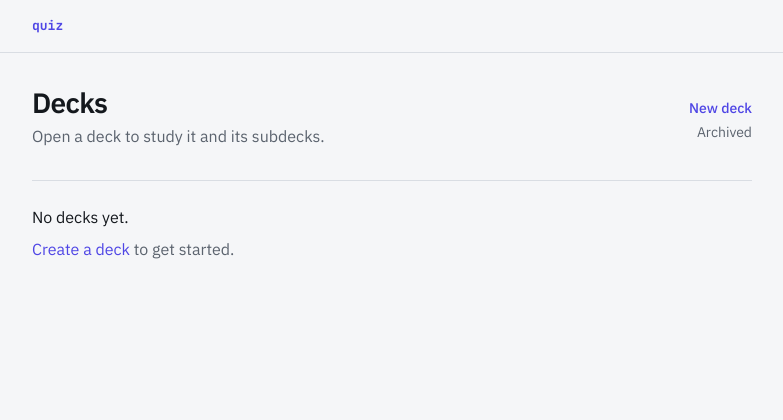
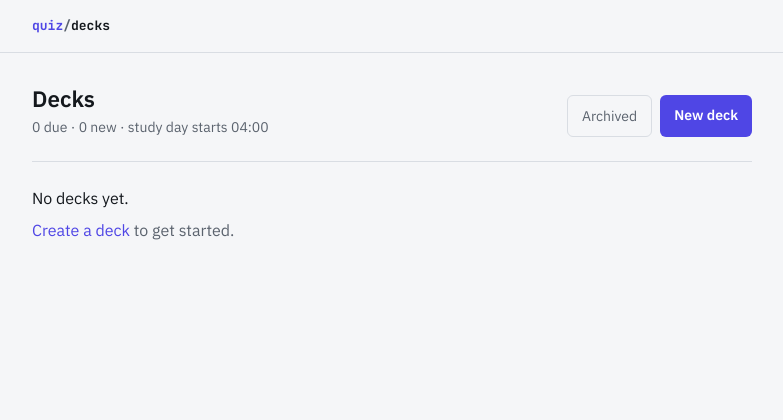
Before and after one commit to danielh-official/quiz-api, a Python web app: template app/templates/app/decks.html in a window 1280 px wide. Shown: the top 420 px of the page, without its empty margins (248-1031 px from the left). Run offline with Jinja, Linux system fonts and the light colour scheme; the template is opened without the code that fills it, so the values that code supplies are empty; style sheets or scripts are compiled from the project's sources.

Commit message:
Show the deck list as a focus-mode table with load and retention.
Columns for due, new, a 7-day load sparkline and retention from
stats.activity (web only; REST/MCP list_decks are unchanged). Adds a
due/new summary line, button-style Archived / New deck links and a
quiz/decks breadcrumb in the header.

Co-Authored-By: Claude Opus 5.5 <noreply@anthropic.com>

```diff
--- a/app/templates/app/decks.html
+++ b/app/templates/app/decks.html
@@ -1,37 +1,55 @@
 {% extends "app/layout.html" %}
 {% block title %}Decks{% endblock %}
+{% block crumb %}<span class="text-mute">/</span>decks{% endblock %}
 {% block content %}
-<div class="mb-8 flex items-baseline justify-between gap-4">
+{% set tops = decks | selectattr("depth", "equalto", 0) | list %}
+<div class="mb-6 flex flex-wrap items-end justify-between gap-4">
     <div>
-        <h1 class="mb-1 text-[1.75rem] font-semibold leading-tight tracking-tight text-ink">Decks</h1>
-        <p class="text-mute">Open a deck to study it and its subdecks.</p>
+        <h1 class="mb-1 text-[1.4rem] font-semibold leading-tight text-ink">Decks</h1>
+        <p class="text-sm tabular-nums text-mute">{{ tops | sum(attribute="due") }} due · {{ tops | sum(attribute="new") }} new · study day starts 04:00</p>
     </div>
-    <div class="flex shrink-0 flex-col items-end gap-1 text-sm">
-        <a class="font-medium text-accent no-underline hover:underline" href="/app/decks/new">New deck</a>
-        <a class="text-mute no-underline hover:text-ink" href="/app/archived">Archived</a>
+    <div class="flex gap-2 text-sm">
+        <a class="rounded-md border border-line px-3.5 py-2.5 text-mute no-underline hover:text-ink" href="/app/archived">Archived</a>
+        <a class="rounded-md bg-accent px-3.5 py-2.5 font-semibold text-accent-fg no-underline" href="/app/decks/new">New deck</a>
     </div>
 </div>
 
 {% if decks %}
-<ul class="list-none border-t border-line p-0">
-    {% for d in decks %}
-    <li class="relative border-b border-line {% if d.due > 0 %}border-l-[3px] border-l-due{% else %}border-l-[3px] border-l-transparent{% endif %}">
-        <a class="flex items-baseline justify-between gap-4 py-3 pr-1 text-ink no-underline hover:text-accent"
-           style="padding-left: calc(0.75rem + {{ d.depth * 1.25 }}rem)"
-           href="/app/decks/{{ d.id }}">
-            <span class="min-w-0 font-medium {% if d.depth %}font-normal{% endif %}">{{ d.name }}</span>
-            <span class="flex shrink-0 items-baseline gap-3 text-sm tabular-nums text-mute">
-                {% if d.due > 0 %}
-                <span class="font-medium text-due">{{ d.due }} due</span>
-                {% else %}
-                <span>{{ d.due }} due</span>
-                {% endif %}
-                <span>{{ d.new }} new</span>
-            </span>
-        </a>
-    </li>
-    {% endfor %}
-</ul>
+<div class="overflow-x-auto rounded-lg border border-line">
+    <table class="w-full min-w-[600px] border-collapse text-sm">
+        <thead>
+            <tr class="bg-surface text-left font-mono text-xs text-mute">
+                <th class="px-4 py-2.5 font-medium">Deck</th>
+                <th class="w-16 px-4 py-2.5 text-right font-medium">Due</th>
+                <th class="w-16 px-4 py-2.5 text-right font-medium">New</th>
+                <th class="w-36 px-4 py-2.5 font-medium">Load · 7 days</th>
+                <th class="w-24 px-4 py-2.5 text-right font-medium">Retention</th>
+            </tr>
+        </thead>
+        <tbody>
+            {% for d in decks %}
+            {% set peak = d.load | max %}
+            <tr class="border-t border-line hover:bg-surface">
+                <td class="p-0">
+                    <a class="block py-3 pr-4 text-ink no-underline {% if not d.depth %}font-semibold{% endif %}"
+                       style="padding-left: calc(1rem + {{ d.depth * 1.25 }}rem)"
+                       href="/app/decks/{{ d.id }}">{% if d.depth %}<span class="font-mono text-mute">└ </span>{% endif %}{{ d.name }}</a>
+                </td>
+                <td class="px-4 py-3 text-right font-mono tabular-nums {% if d.due > 0 %}font-bold text-due{% else %}text-mute{% endif %}">{{ d.due }}</td>
+                <td class="px-4 py-3 text-right font-mono tabular-nums text-mute">{{ d.new }}</td>
+                <td class="px-4 py-3">
+                    <div class="flex h-[18px] items-end gap-[3px]" role="img" aria-label="Due over the next 7 days: {{ d.load | join(', ') }}" title="{{ d.load | join(' · ') }}">
+                        {% for n in d.load %}
+                        <span class="w-2 rounded-[1px] {% if n %}bg-accent/70{% else %}bg-line{% endif %}" style="height: {{ ((n / peak * 100) if peak else 0) | round(1) }}%; min-height: 2px"></span>
+                        {% endfor %}
+                    </div>
+                </td>
+                <td class="px-4 py-3 text-right font-mono tabular-nums text-mute">{% if d.retention is not none %}{{ (d.retention * 100) | round | int }}%{% else %}—{% endif %}</td>
+            </tr>
+            {% endfor %}
+        </tbody>
+    </table>
+</div>
 {% else %}
 <div class="border-t border-line pt-6">
     <p class="mb-2 text-ink">No decks yet.</p>
--- a/app/templates/app/layout.html
+++ b/app/templates/app/layout.html
@@ -19,7 +19,7 @@
 <body class="flex min-h-screen flex-col">
     <header class="border-b border-line">
         <div class="mx-auto flex max-w-3xl items-center justify-between gap-3 px-4 py-3 font-mono text-[13px] sm:px-6">
-            <span class="py-1 font-bold"><a class="no-underline" href="/app">quiz</a></span>
+            <span class="py-1 font-bold"><a class="no-underline" href="/app">quiz</a>{% block crumb %}{% endblock %}</span>
             <nav class="flex items-center gap-4 text-mute">
                 {% if user %}
                 <span>{{ user.login }}</span>
--- a/app/web_app.py
+++ b/app/web_app.py
@@ -203,7 +203,8 @@ def safe_next(value: str | None) -> str:
 def decks_index(request: Request, db: Db, user: WebUser) -> HTMLResponse:
     request.state.user = user
     decks = content.list_decks(db, user)
-    return render("app/decks.html", request, decks=decks)
+    activity = stats.activity(db, user, content.user_decks(db, user))
+    return render("app/decks.html", request, decks=[{**d, **activity[d["id"]]} for d in decks])
 
 
 @router.get("/archived")
```
Also changed, not shown: tests/test_web_app.py (+1 -1 lines).
